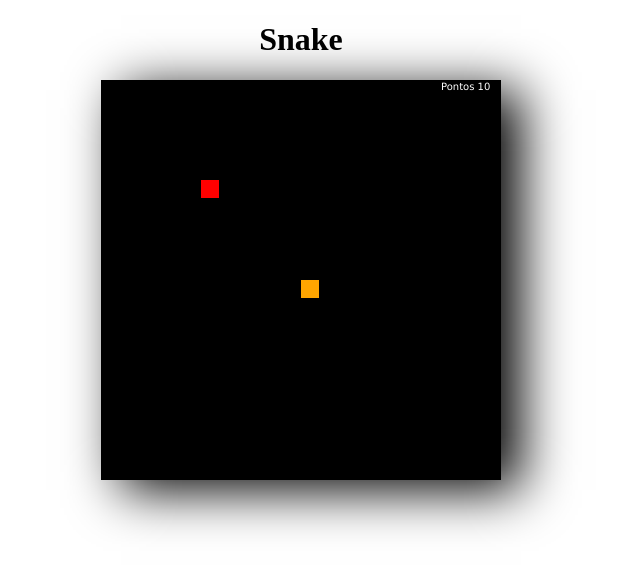
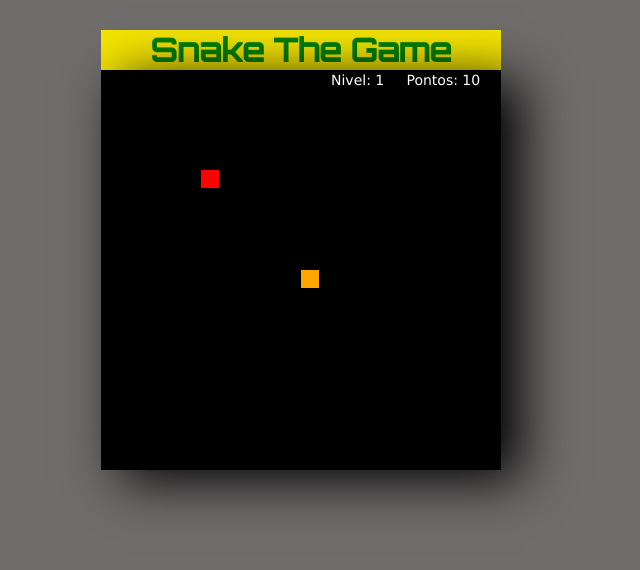
Before and after one commit to PedroHGaspar/SnakeGame, a plain HTML site: page index.html in a window 1280 px wide. Shown: the whole page, without its empty margins (339-979 px from the left). Drawn offline with Linux system fonts and the light colour scheme.

Commit message:
adiciona a infomação Nivel

```diff
--- a/index.html
+++ b/index.html
@@ -4,8 +4,15 @@
     <meta charset="UTF-8">
     <meta name="viewport" content="width=device-width, initial-scale=1.0">
     <title>Document</title>
+    <link rel="preconnect" href="https://fonts.googleapis.com">
+<link rel="preconnect" href="https://fonts.gstatic.com" crossorigin>
+<link href="https://fonts.googleapis.com/css2?family=Orbitron:wght@500&display=swap" rel="stylesheet">
     <style>
+        *{
+            font-family: 'Orbitron', sans-serif;
+        }
         body{
+            background-color: rgb(112, 108, 108);
             margin: 0px;
             padding: 0px;
             display: flex;
@@ -17,13 +24,25 @@
             box-shadow: black 20px 10px 50px;
         }
 
+
+        .titulo{
+            color: green;
+            background-color: rgb(243, 227, 3);
+            width: 400px;
+            margin: 0;
+            margin-top: 30px;
+            text-align: center;
+        }
+
     </style>
 </head>
 <!--CANVAS DIFÍCIL DE MANIPULAR =[ -->
 <body>
-    <h1>Snake</h1>
+    <h1 class="titulo">Snake The Game</h1>
+    <div class="bottom"></div>
 
     <canvas id="game" width="400" height="400">
     <script src="snake.js"></script>
+
 </body>
 </html>
--- a/snake.js
+++ b/snake.js
@@ -9,6 +9,7 @@ class ParteCobra {//AQUI EU USEI CLASS PARA "TESTAR" ALGO QUE ESTOU APRENDENDO A
 }
 
 let velocidade = 7; //VELOCIDADE PADRAO DA COBRINHA, POREM VAI AUMENTAR DEPOIS DE PEGAR ALGUMAS MAÇÃS
+let nivel = 1 //NIVEL INICIAL DO GAME
 
 let ContadorQuadrado = 20;
 let TamanhoQuadrado = canvas.width / ContadorQuadrado - 2;
@@ -49,11 +50,13 @@ function drawGame() {
 
   drawPontos();
 
-  if (Pontos > 100) {
+  if (Pontos >= 100) {
     velocidade = 9;
+    nivel = 2
   }
-  if (Pontos > 300) {//AQUI PODE SE COLOCAR MAIS IFS CASO QUEIRA QUE A VELOCIDADE SEJA MAIOR. SÓ COLOCAR QUANTOS PONTOS A MAIS  E QUAL A VELOCIDADE A MAIS QUE DESEJAR
+  if (Pontos >= 300) {//AQUI PODE SE COLOCAR MAIS IFS CASO QUEIRA QUE A VELOCIDADE SEJA MAIOR. SÓ COLOCAR QUANTOS PONTOS A MAIS  E QUAL A VELOCIDADE A MAIS QUE DESEJAR
     velocidade = 11;
+    nivel = 3
   }
   if(Pontos > 500){//AQUI SE OS PONTOS FOREM MAIORES DO QUE 500, O JOGO IRÁ ENCERRAR.
     gameOver()
@@ -116,8 +119,8 @@ function isGameOver() {
 
 function drawPontos() {//AQUI É O CONTADOR DE PONTOS NO CANTO SUPERIOR DIREITO
   ctx.fillStyle = "white";
-  ctx.font = "10px Verdana";
-  ctx.fillText("Pontos " + Pontos, canvas.width - 60, 10);//ESSE 60 E ESSE 10 DETERMINAM A DISTANCIA DA "PAREDE" E DO "TETO", RESPECTIVAMENTE.(MARGIN LEFT E MARGIN TOP)
+  ctx.font = "14px Verdana";
+  ctx.fillText(`Nivel: ${nivel}`+"     Pontos: " + Pontos, canvas.width - 170, 15);//ESSE 60 E ESSE 10 DETERMINAM A DISTANCIA DA "PAREDE" E DO "TETO", RESPECTIVAMENTE.(MARGIN LEFT E MARGIN TOP)
 }
 
 function LimpaTela() {//GRID DO JOGO
```
